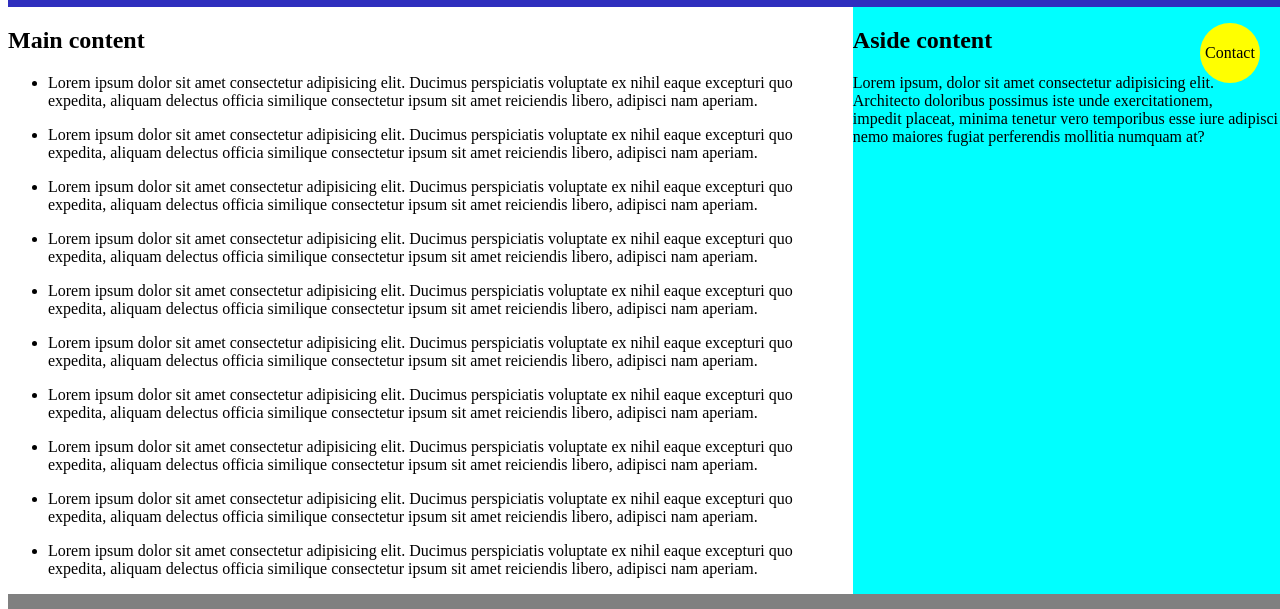
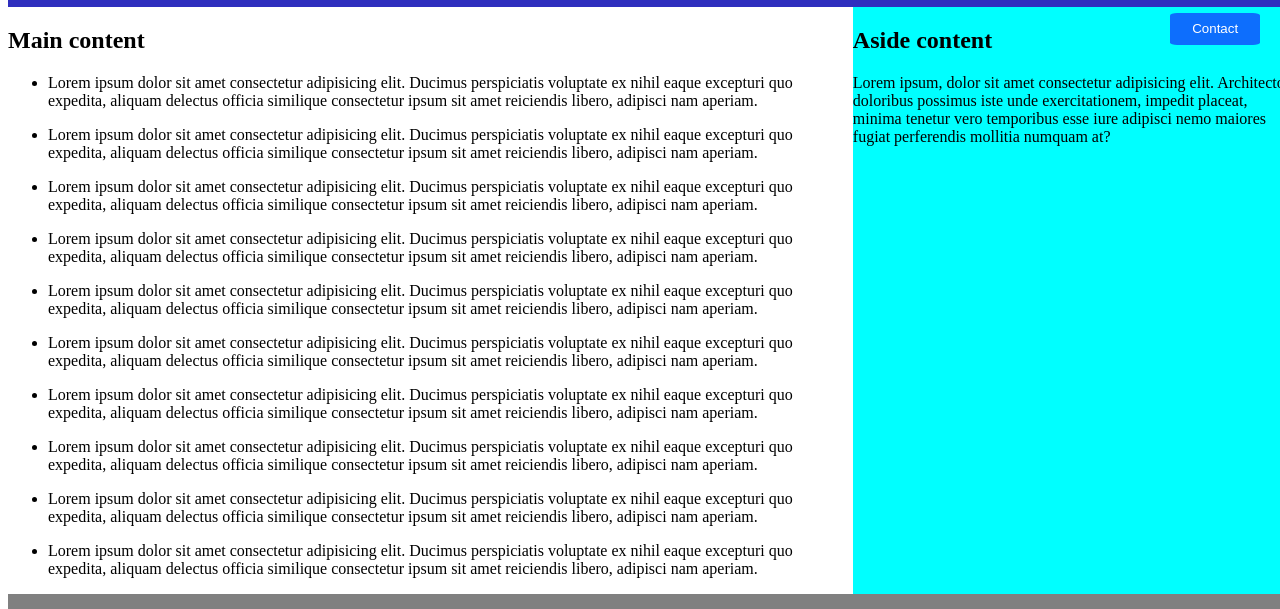
Before and after one commit to RomanSavitskij/css-training-course, a plain HTML site: page main.html in a window 1280 px wide. Shown: the part 81-690 px from the top of the page. Drawn offline with Linux system fonts and the light colour scheme.

Commit message:
add button

```diff
--- a/main.html
+++ b/main.html
@@ -97,7 +97,7 @@
           </ul>
         </div>
         <aside>
-          <p class="button">Contact</p>
+          <button type="button">Contact</button>
           <div>
             <h2>Aside content</h2>
             <p>
--- a/styles.css
+++ b/styles.css
@@ -24,18 +24,25 @@ aside {
   width: 34%;
   position: relative;
 }
-.button {
-    height: 60px;
-    width: 60px;
-    border-radius: 50%;
-    background-color: yellow;
+button {
+    height: 4vh;
+    width: 7vw;
+    border-radius: 8%;
+    border: 0px;
+    color: #fff;
+    background-color: #0d6efd;
+    border-color: #0d6efd;
     display: flex;
     align-items: center;
     justify-content: space-around;
     position: sticky;
     float: right;
     right: 20px;
-    top: 20px;
+    top: 94px;
+}
+button:active {
+  background-color: #0a5ad1;
+  color: rgb(219, 219, 219);
 }
 footer {
   background-color: grey;
```
